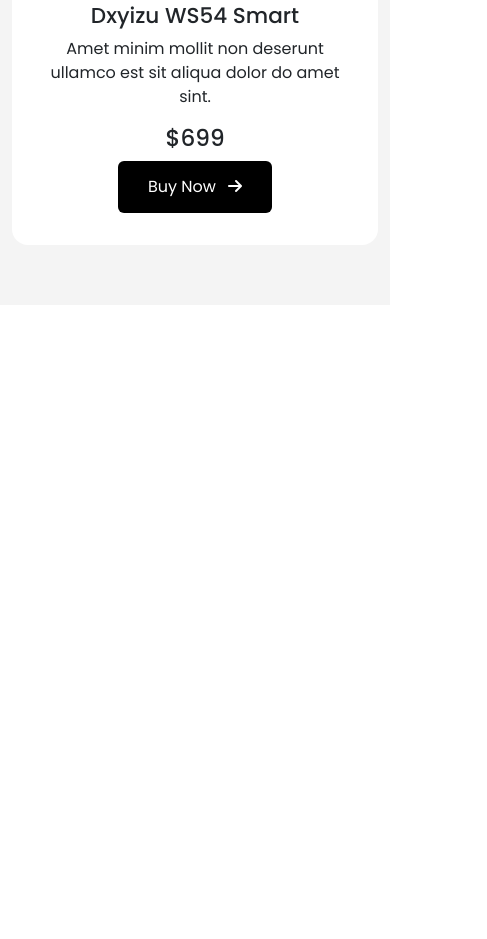
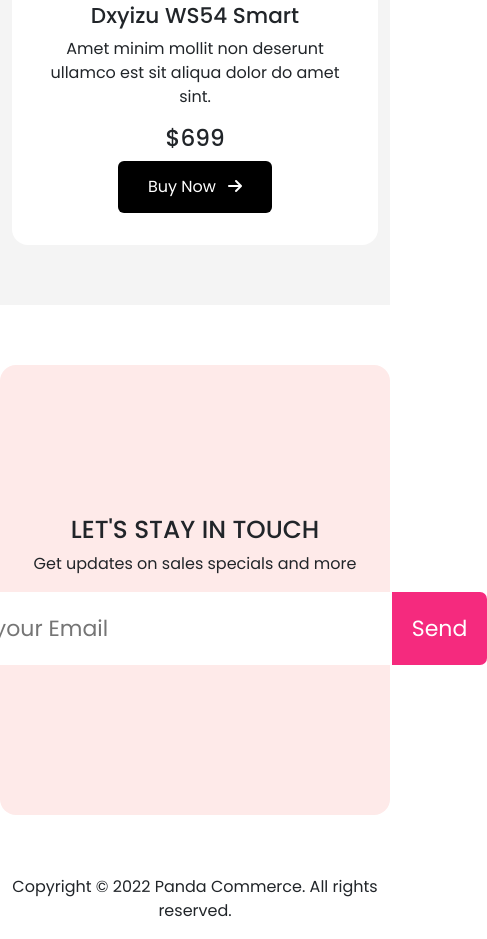
Before and after one commit to modasserjasim/panda-commerce, a plain HTML site: page index.html in a window 390 px wide. Shown: the part 4646-5585 px from the top of the page, 487 px wide, since content can reach past the window. Before the commit the page ends 4951 px from the top, so only its background shows below. Drawn offline with nearby package versions, Linux system fonts and the light colour scheme.

Commit message:
Project done have fun

```diff
--- a/css/style.css
+++ b/css/style.css
@@ -81,3 +81,45 @@ body{
     background-color: #F4F4F4;
     padding: 60px 0;
   }
+  #subscribers{
+    margin: 60px 0;
+  }
+  .subscribe{
+    padding: 150px 0;
+  }
+  .subscriber-input{
+    padding: 20px 150px;
+    border: 0;
+    font-size: 22px;
+    border-bottom-left-radius: 7px;
+    border-top-left-radius: 7px;
+  }
+
+  .subscriber-btn {
+    background: var(--primary-color);
+    color: #fff;
+    font-size: 22px;
+    padding: 20px 40px;
+    border: 0;
+    border-bottom-right-radius: 7px;
+    border-top-right-radius: 7px;
+}
+
+@media screen and (max-width:720px) {
+    .subscriber-input{
+        padding: 20px 30px;
+        border: 0;
+        font-size: 22px;
+        border-bottom-left-radius: 7px;
+        border-top-left-radius: 7px;
+      }
+      .subscriber-btn {
+        background: var(--primary-color);
+        color: #fff;
+        font-size: 22px;
+        padding: 20px 20px;
+        border: 0;
+        border-bottom-right-radius: 7px;
+        border-top-right-radius: 7px;
+    }
+}
--- a/index.html
+++ b/index.html
@@ -256,8 +256,27 @@
                 </div>
             </div>
         </section>
+        <!-- Backpack section end  -->
+
+        <!-- Subscribers section start here  -->
+        <section id="subscribers">
+            <div class="container hero-bg subscribe rounded-4">
+                <h2 class="text-center">LET'S STAY IN TOUCH</h2>
+                <p class="text-center">Get updates on sales specials and more</p>
+                <form class="d-flex justify-content-center">
+                    <input class="subscriber-input" type="email" placeholder="Enter your Email">
+                    <button class="subscriber-btn">Send</button>
+                </form>
+            </div>
+        </section>
 
     </main>
+    <!-- Main section end  -->
+
+    <!-- Footer section start -->
+    <footer>
+        <p class="text-center"> Copyright © 2022 Panda Commerce. All rights reserved.</p>
+    </footer>
 
     <script src="https://cdn.jsdelivr.net/npm/bootstrap@5.2.0/dist/js/bootstrap.bundle.min.js"
         integrity="sha384-A3rJD856KowSb7dwlZdYEkO39Gagi7vIsF0jrRAoQmDKKtQBHUuLZ9AsSv4jD4Xa"
```
